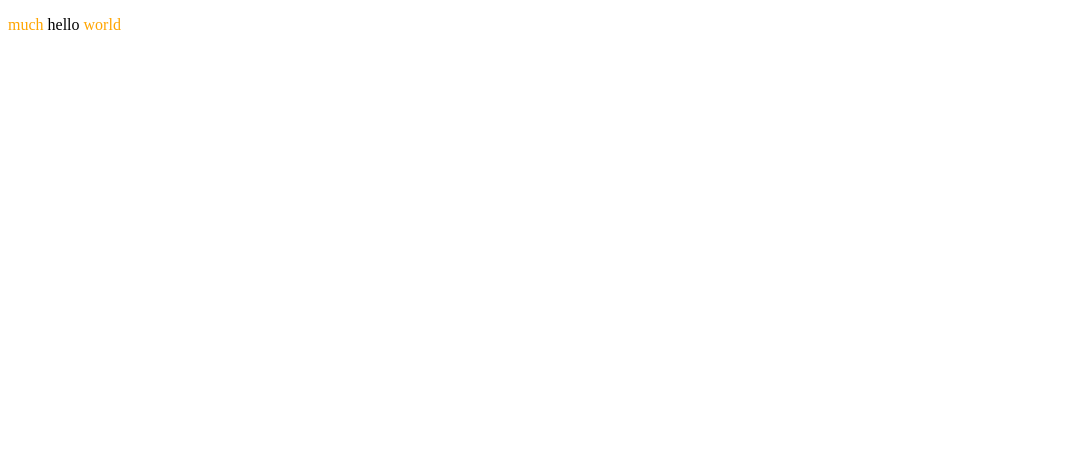
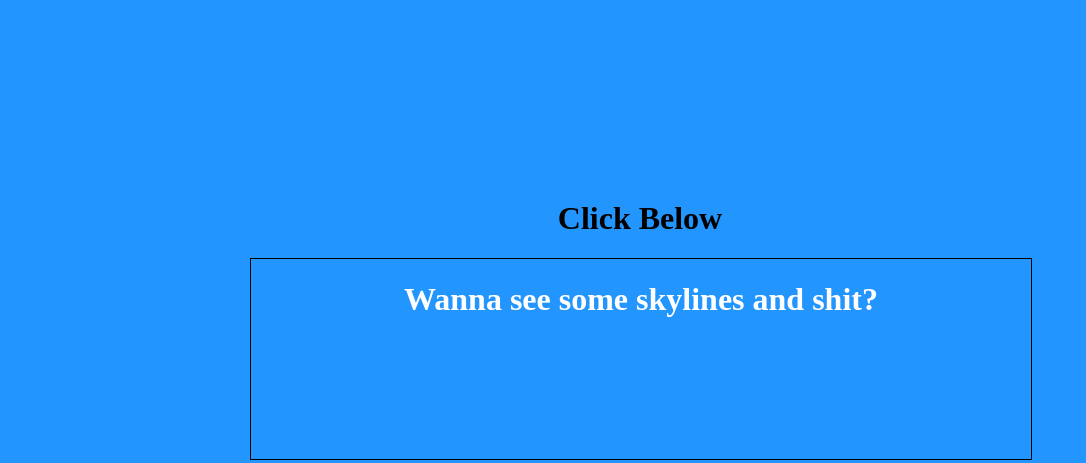
Before and after one commit to nrenteria303/vue_e_commerce, a website: page index.html in a window 1280 px wide. Shown: the whole page, without its empty margins (0-1086 px from the left). Drawn offline with nearby package versions, Linux system fonts and the light colour scheme; files that its build step writes are made by us from their sources.

Commit message:
first commit: roller starts rolling

```diff
--- a/index.html
+++ b/index.html
@@ -3,7 +3,7 @@
 
   <head>
       <link rel="stylesheet" href="styles/styles.css">
-      <title>Template</title>
+      <title>3D Prism Roller</title>
 
   </head>
 
@@ -12,11 +12,30 @@
 
     </header>
 
-      <div class="main-content">
-          <div class="test">
-            <p><span>much </span>hello <span>world</span></p>
+      <main>
+
+        <div id="click-clue">
+          <h1>Click Below</h1>
+        </div>
+
+        <div id="roller-container">
+
+          <div class="roller">
+            <div class="roller-face" id="roller-front">
+              <h1>Wanna see some skylines and shit?</h1>
+            </div>
+
+            <img class="roller-face" id="roller-bottom" src="images/skyline_1.jpg" title="Hey, it's a skyline." alt="Image of a skyline in a place I've never been.">
+
+            <img class="roller-face" id="roller-back" src="images/skyline_2.jpg" title="Hey, it's another skyline. And its reflection. Bonus." alt="Image of another skyline in a place I've never been.">
+
+            <img class="roller-face" id="roller-top" src="images/skyline_1.jpg" title="Hey, it's another... wait, that's the first skyline again." alt="Image of a skyline in a place I've never been.">
+
           </div>
-      </div>
+        </div>
+
+
+      </main>
 
     <footer>
 
--- /dev/null
+++ b/styles/sass/_main_area.scss
@@ -0,0 +1,52 @@
+body {
+    background-color: rgb(35, 149, 255);
+}
+
+#click-clue {
+    text-align: center;
+    margin-top: 200px;
+}
+
+#roller-container {
+    margin: 0 auto;
+    max-width: 780px;
+    perspective: 800px;
+}
+
+.roller {
+    transition: transform 2s ease-in-out;
+    transform-style: preserve-3d;
+}
+
+.roller:hover {
+    transform: rotateX(270deg);
+}
+
+.roller-face {
+    width: 100%;
+    height: 200px;
+    border: solid 1px black;
+    display: block;
+    position: absolute;
+    transform-origin: center center;
+
+}
+
+#roller-front {
+    color: white;
+    text-align: center;
+    transform: translate3d(0, 0, 0);
+    background-color: rgb(35, 149, 255);
+}
+
+#roller-bottom {
+    transform: translate3d(0, 100px, -100px) rotateX(90deg);
+}
+
+#roller-back {
+    transform: translate3d(0, 0, -200px);
+}
+
+#roller-top {
+    transform: translate3d(0, -100px, -100px) rotateX(-90deg);
+}
--- a/styles/sass/styles.scss
+++ b/styles/sass/styles.scss
@@ -1 +1,2 @@
 @import 'header';
+@import 'main_area';
```
Also changed, not shown: images/skyline_1.jpg (added), images/skyline_2.jpg (added).
